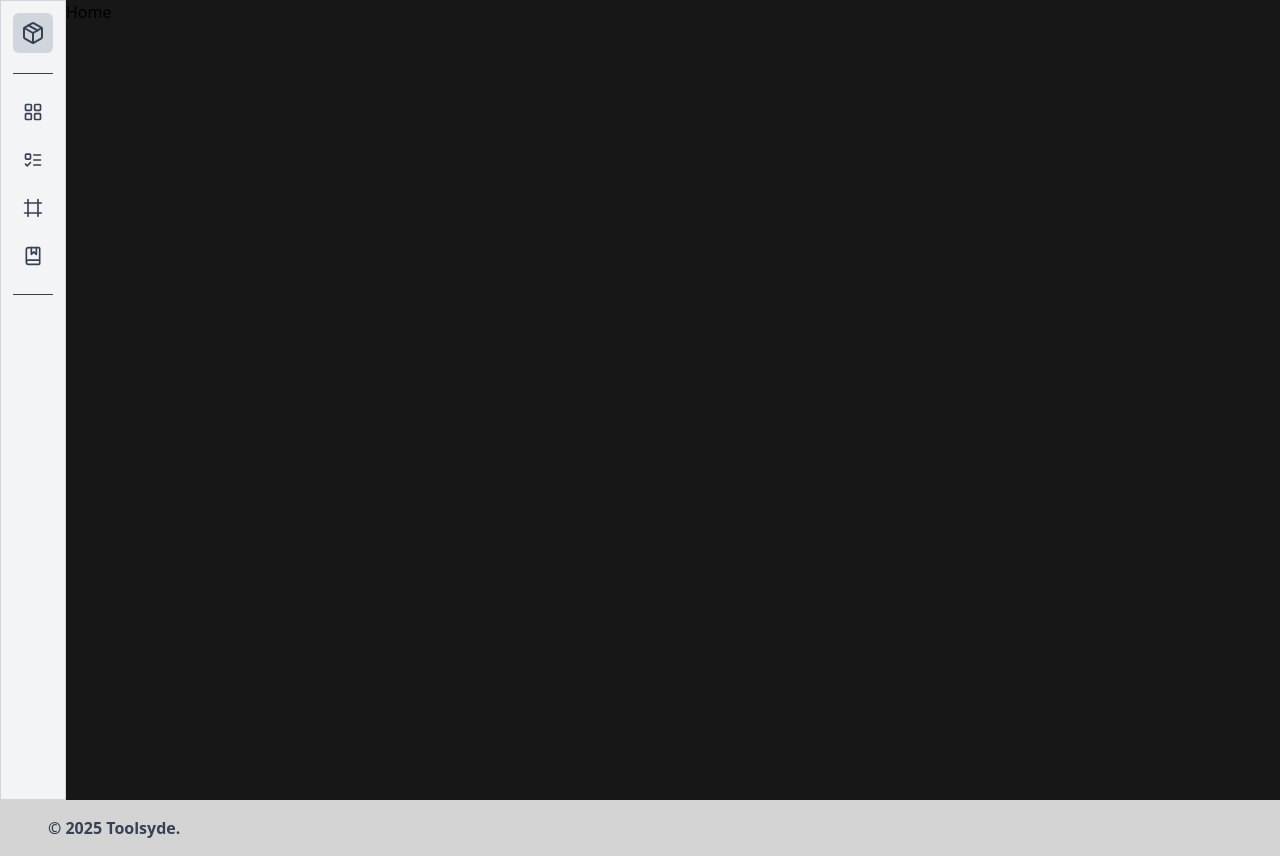
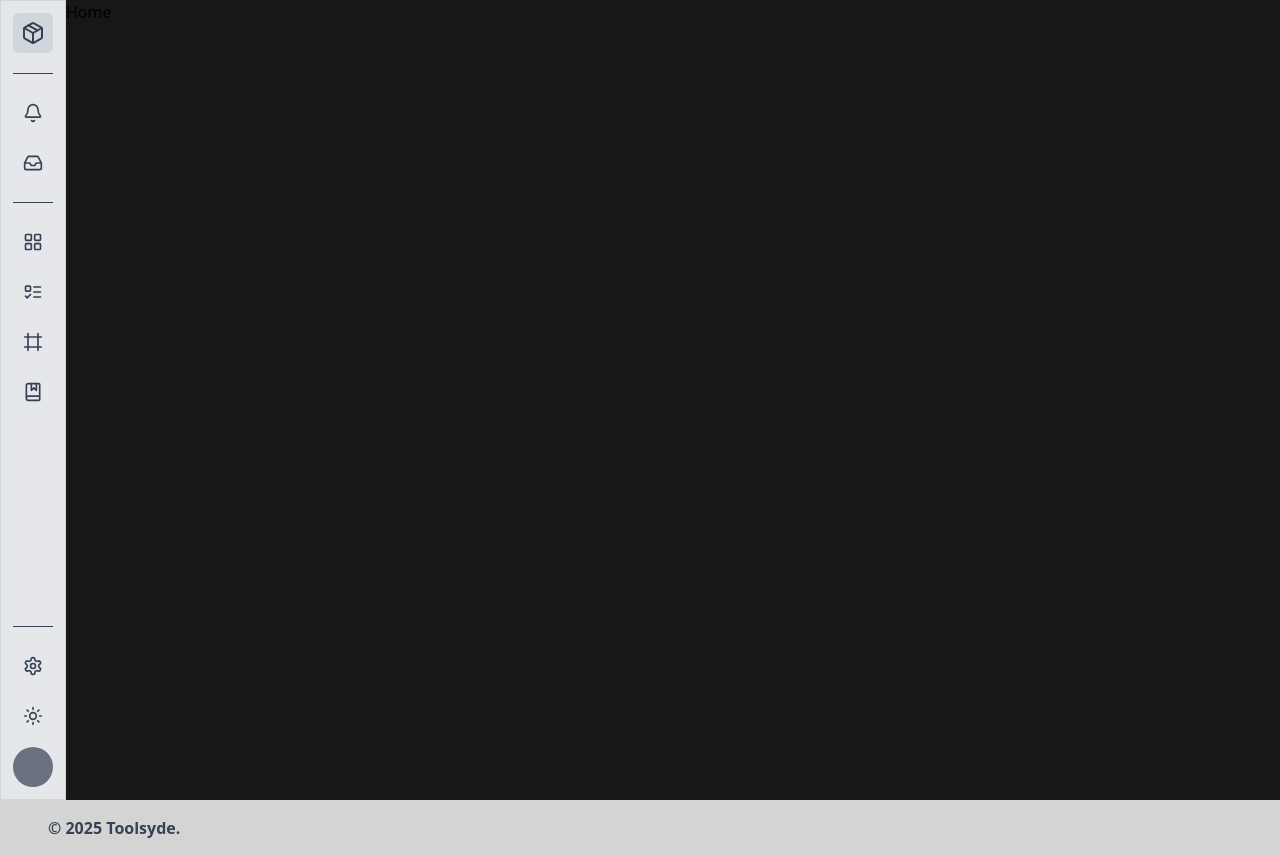
Before and after one commit to Alexrsnchz/toolsyde-web, a React (Vite) app: page / in a window 1280 px wide. Built offline with nearby package versions, Linux system fonts and the light colour scheme.

Commit message:
feat: Add more functionality to the sidebar

```diff
--- /dev/null
+++ b/src/assets/data/settingsData.ts
@@ -0,0 +1,14 @@
+import { CogIcon, SunIcon } from '@icons/Icons.tsx'
+
+export const settings = [
+  {
+    icon: CogIcon,
+    tooltip: 'Configuración',
+    link: '/settings',
+  },
+  {
+    icon: SunIcon,
+    tooltip: 'Modo claro',
+    link: undefined,
+  },
+]
--- /dev/null
+++ b/src/assets/data/utilsData.ts
@@ -0,0 +1,29 @@
+import {
+  BookIcon,
+  CheckListIcon,
+  FrameIcon,
+  LayoutIcon,
+} from '@icons/Icons.tsx'
+
+export const utils = [
+  {
+    icon: LayoutIcon,
+    tooltip: 'Generadores',
+    link: '/generators',
+  },
+  {
+    icon: CheckListIcon,
+    tooltip: 'Validadores',
+    link: '/validators',
+  },
+  {
+    icon: FrameIcon,
+    tooltip: 'Utilidades de UI',
+    link: '/ui-tools',
+  },
+  {
+    icon: BookIcon,
+    tooltip: 'Recursos',
+    link: '/resources',
+  },
+]
--- a/src/assets/icons/Icons.tsx
+++ b/src/assets/icons/Icons.tsx
@@ -18,6 +18,46 @@ export function ToolsydeIcon({ className }: IconProps) {
       <path d="M12 22V12" />
       <polyline points="3.29 7 12 12 20.71 7" />
       <path d="m7.5 4.27 9 5.15" />
+    </svg>
+  )
+}
+
+export function BellIcon({ className }: IconProps) {
+  return (
+    <svg
+      xmlns="http://www.w3.org/2000/svg"
+      width="24"
+      height="24"
+      viewBox="0 0 24 24"
+      fill="none"
+      stroke="currentColor"
+      stroke-width="2"
+      stroke-linecap="round"
+      stroke-linejoin="round"
+      className={className}
+    >
+      <path d="M10.268 21a2 2 0 0 0 3.464 0" />
+      <path d="M3.262 15.326A1 1 0 0 0 4 17h16a1 1 0 0 0 .74-1.673C19.41 13.956 18 12.499 18 8A6 6 0 0 0 6 8c0 4.499-1.411 5.956-2.738 7.326" />
+    </svg>
+  )
+}
+
+export function InboxIcon({ className }: IconProps) {
+  return (
+    <svg
+      xmlns="http://www.w3.org/2000/svg"
+      width="24"
+      height="24"
+      viewBox="0 0 24 24"
+      fill="none"
+      stroke="currentColor"
+      stroke-width="2"
+      stroke-linecap="round"
+      stroke-linejoin="round"
+      className={className}
+    >
+      <polyline points="22 12 16 12 14 15 10 15 8 12 2 12" />
+      <path d="M5.45 5.11 2 12v6a2 2 0 0 0 2 2h16a2 2 0 0 0 2-2v-6l-3.45-6.89A2 2 0 0 0 16.76 4H7.24a2 2 0 0 0-1.79 1.11z" />
     </svg>
   )
 }
@@ -84,9 +124,18 @@ export function LayoutIcon({ className }: IconProps) {
 
 export function CheckListIcon({ className }: IconProps) {
   return (
-    <svg xmlns="http://www.w3.org/2000/svg" width="24" height="24" viewBox="0 0 24 24" fill="none" stroke="currentColor"
-         stroke-width="2" stroke-linecap="round" stroke-linejoin="round"
-         className={className}>
+    <svg
+      xmlns="http://www.w3.org/2000/svg"
+      width="24"
+      height="24"
+      viewBox="0 0 24 24"
+      fill="none"
+      stroke="currentColor"
+      stroke-width="2"
+      stroke-linecap="round"
+      stroke-linejoin="round"
+      className={className}
+    >
       <rect x="3" y="5" width="6" height="6" rx="1" />
       <path d="m3 17 2 2 4-4" />
       <path d="M13 6h8" />
@@ -137,3 +186,69 @@ export function BookIcon({ className }: IconProps) {
     </svg>
   )
 }
+
+export function CogIcon({ className }: IconProps) {
+  return (
+    <svg
+      xmlns="http://www.w3.org/2000/svg"
+      width="24"
+      height="24"
+      viewBox="0 0 24 24"
+      fill="none"
+      stroke="currentColor"
+      stroke-width="2"
+      stroke-linecap="round"
+      stroke-linejoin="round"
+      className={className}
+    >
+      <path d="M12.22 2h-.44a2 2 0 0 0-2 2v.18a2 2 0 0 1-1 1.73l-.43.25a2 2 0 0 1-2 0l-.15-.08a2 2 0 0 0-2.73.73l-.22.38a2 2 0 0 0 .73 2.73l.15.1a2 2 0 0 1 1 1.72v.51a2 2 0 0 1-1 1.74l-.15.09a2 2 0 0 0-.73 2.73l.22.38a2 2 0 0 0 2.73.73l.15-.08a2 2 0 0 1 2 0l.43.25a2 2 0 0 1 1 1.73V20a2 2 0 0 0 2 2h.44a2 2 0 0 0 2-2v-.18a2 2 0 0 1 1-1.73l.43-.25a2 2 0 0 1 2 0l.15.08a2 2 0 0 0 2.73-.73l.22-.39a2 2 0 0 0-.73-2.73l-.15-.08a2 2 0 0 1-1-1.74v-.5a2 2 0 0 1 1-1.74l.15-.09a2 2 0 0 0 .73-2.73l-.22-.38a2 2 0 0 0-2.73-.73l-.15.08a2 2 0 0 1-2 0l-.43-.25a2 2 0 0 1-1-1.73V4a2 2 0 0 0-2-2z" />
+      <circle cx="12" cy="12" r="3" />
+    </svg>
+  )
+}
+
+export function SunIcon({ className }: IconProps) {
+  return (
+    <svg
+      xmlns="http://www.w3.org/2000/svg"
+      width="24"
+      height="24"
+      viewBox="0 0 24 24"
+      fill="none"
+      stroke="currentColor"
+      stroke-width="2"
+      stroke-linecap="round"
+      stroke-linejoin="round"
+      className={className}
+    >
+      <circle cx="12" cy="12" r="4" />
+      <path d="M12 2v2" />
+      <path d="M12 20v2" />
+      <path d="m4.93 4.93 1.41 1.41" />
+      <path d="m17.66 17.66 1.41 1.41" />
+      <path d="M2 12h2" />
+      <path d="M20 12h2" />
+      <path d="m6.34 17.66-1.41 1.41" />
+      <path d="m19.07 4.93-1.41 1.41" />
+    </svg>
+  )
+}
+
+export function MoonIcon({ className }: IconProps) {
+  return (
+    <svg
+      xmlns="http://www.w3.org/2000/svg"
+      width="24"
+      height="24"
+      viewBox="0 0 24 24"
+      fill="none"
+      stroke="currentColor"
+      stroke-width="2"
+      stroke-linecap="round"
+      stroke-linejoin="round"
+      className={className}
+    >
+      <path d="M12 3a6 6 0 0 0 9 9 9 9 0 1 1-9-9Z" />
+    </svg>
+  )
+}
--- /dev/null
+++ b/src/components/navigation/sidebar/InfoNavigation.tsx
@@ -0,0 +1,23 @@
+import { BellIcon, InboxIcon } from '@icons/Icons.tsx'
+
+export default function InfoNavigation() {
+  return (
+    <div className="flex flex-col items-center gap-3 w-full">
+      <button className="relative p-2 rounded-md hover:shadow-md group border border-transparent hover:border-gray-200 hover:bg-white transition-all duration-200 ease-in-out">
+        <BellIcon className="w-5 h-5 text-gray-700 group-hover:text-gray-950" />
+
+        <span className="absolute left-full top-1/2 -translate-y-1/2 px-2 py-1 ml-3 rounded-md shadow-md opacity-0 group-hover:opacity-100 bg-white whitespace-nowrap text-sm font-medium transition-opacity duration-200 ease-in-out">
+            Notificaciones
+          </span>
+      </button>
+
+      <button className="relative p-2 rounded-md hover:shadow-md group border border-transparent hover:border-gray-200 hover:bg-white transition-all duration-200 ease-in-out">
+        <InboxIcon className="w-5 h-5 text-gray-700 group-hover:text-gray-950" />
+
+        <span className="absolute left-full top-1/2 -translate-y-1/2 px-2 py-1 ml-3 rounded-md shadow-md opacity-0 group-hover:opacity-100 bg-white whitespace-nowrap text-sm font-medium transition-opacity duration-200 ease-in-out">
+          Mensajes
+        </span>
+      </button>
+    </div>
+  )
+}
--- /dev/null
+++ b/src/components/navigation/sidebar/PreferencesNavigation.tsx
@@ -0,0 +1,30 @@
+import { Link } from 'react-router'
+import { CogIcon, SunIcon } from '@icons/Icons.tsx'
+
+export default function PreferencesNavigation() {
+  return (
+    <div className="flex flex-col items-center gap-3 w-full">
+      <Link
+        to="/settings"
+        className="relative p-2 rounded-md hover:shadow-md group border border-transparent hover:border-gray-200 hover:bg-white transition-all duration-200 ease-in-out"
+      >
+        <CogIcon className="w-5 h-5 text-gray-700 group-hover:text-gray-950" />
+
+        <span className="absolute left-full top-1/2 -translate-y-1/2 px-2 py-1 ml-3 rounded-md shadow-md opacity-0 group-hover:opacity-100 bg-white whitespace-nowrap text-sm font-medium transition-opacity duration-200 ease-in-out">
+          Configuración
+          </span>
+      </Link>
+
+      <button className="relative p-2 rounded-md hover:shadow-md group border border-transparent hover:border-gray-200 hover:bg-white transition-all duration-200 ease-in-out">
+        <SunIcon className="w-5 h-5 text-gray-700 group-hover:text-gray-950" />
+
+        <span className="absolute left-full top-1/2 -translate-y-1/2 px-2 py-1 ml-3 rounded-md shadow-md opacity-0 group-hover:opacity-100 bg-white whitespace-nowrap text-sm font-medium transition-opacity duration-200 ease-in-out">
+          Tema claro
+          </span>
+      </button>
+
+      <button className="relative p-5 rounded-full cursor-pointer bg-gray-500">
+      </button>
+    </div>
+  )
+}
--- a/src/components/navigation/sidebar/Sidebar.tsx
+++ b/src/components/navigation/sidebar/Sidebar.tsx
@@ -1,31 +1,31 @@
-import { BookIcon, CheckListIcon, FrameIcon, LayoutIcon, ToolsydeIcon } from '@icons/Icons.tsx'
+import { ToolsydeIcon } from '@icons/Icons.tsx'
+import InfoNavigation from '@components/navigation/sidebar/InfoNavigation.tsx'
+import UtilsNavigation from '@components/navigation/sidebar/UtilsNavigation.tsx'
+import PreferencesNavigation from '@components/navigation/sidebar/PreferencesNavigation.tsx'
 
 export default function Sidebar() {
   return (
-    <aside className="p-3 border border-gray-300 bg-gray-100">
-      <nav>
-        <div className="p-2 rounded-md bg-gray-300">
-          <ToolsydeIcon className="h-6 w-6 text-gray-700" />
+    <aside className="p-3 border border-gray-300 bg-gray-200">
+      <nav className="flex flex-col justify-between h-full">
+        <div>
+          <div className="p-2 rounded-md bg-gray-300">
+            <ToolsydeIcon className="h-6 w-6 text-gray-700" />
+          </div>
+
+          <hr className="my-5 border-t border-gray-700" />
+
+          <InfoNavigation />
+
+          <hr className="my-5 border-t border-gray-700" />
+
+          <UtilsNavigation />
         </div>
 
-        <hr className="my-5 border-t border-gray-700" />
+        <div>
+          <hr className="my-5 border-t border-gray-700" />
 
-        <div className="flex flex-col items-center gap-3 w-full">
-          <div className="relative p-2 rounded-md group hover:bg-gray-200 transition-color duration-200 ease-in-out">
-            <LayoutIcon className="w-5 h-5 text-gray-700 group-hover:text-neutral-950" />
-          </div>
-          <div className="relative p-2 rounded-md group hover:bg-gray-200 transition-color duration-200 ease-in-out">
-            <CheckListIcon className="w-5 h-5 text-gray-700 group-hover:text-neutral-950" />
-          </div>
-          <div className="relative p-2 rounded-md group hover:bg-gray-200 transition-color duration-200 ease-in-out">
-            <FrameIcon className="w-5 h-5 text-gray-700 group-hover:text-neutral-950" />
-          </div>
-          <div className="relative p-2 rounded-md group hover:bg-gray-200 transition-color duration-200 ease-in-out">
-            <BookIcon className="w-5 h-5 text-gray-700 group-hover:text-neutral-950" />
-          </div>
+          <PreferencesNavigation />
         </div>
-
-        <hr className="my-5 border-t border-gray-700" />
       </nav>
     </aside>
   )
--- /dev/null
+++ b/src/components/navigation/sidebar/UtilsNavigation.tsx
@@ -0,0 +1,22 @@
+import { utils } from '@data/utilsData.ts'
+import { Link } from 'react-router'
+import type { UtilProps } from '../../../types/types.ts'
+
+export default function UtilsNavigation() {
+  return (
+    <div className="flex flex-col items-center gap-3 w-full">
+      {utils.map(({ icon: Icon, tooltip, link }: UtilProps) => (
+        <Link
+          to={link}
+          className="relative p-2 rounded-md hover:shadow-md group border border-transparent hover:border-gray-200 hover:bg-white transition-all duration-200 ease-in-out"
+        >
+          <Icon className="w-5 h-5 text-gray-700 group-hover:text-gray-950" />
+
+          <span className="absolute left-full top-1/2 -translate-y-1/2 px-2 py-1 ml-3 rounded-md shadow-md opacity-0 group-hover:opacity-100 bg-white whitespace-nowrap text-sm font-medium transition-opacity duration-200 ease-in-out">
+            {tooltip}
+          </span>
+        </Link>
+      ))}
+    </div>
+  )
+}
--- a/src/types/types.ts
+++ b/src/types/types.ts
@@ -1,3 +1,11 @@
+import type * as React from 'react'
+
 export interface IconProps {
   className?: string
 }
+
+export interface UtilProps {
+  icon: React.ComponentType<{ className?: string }>
+  tooltip: string
+  link: string
+}
```
